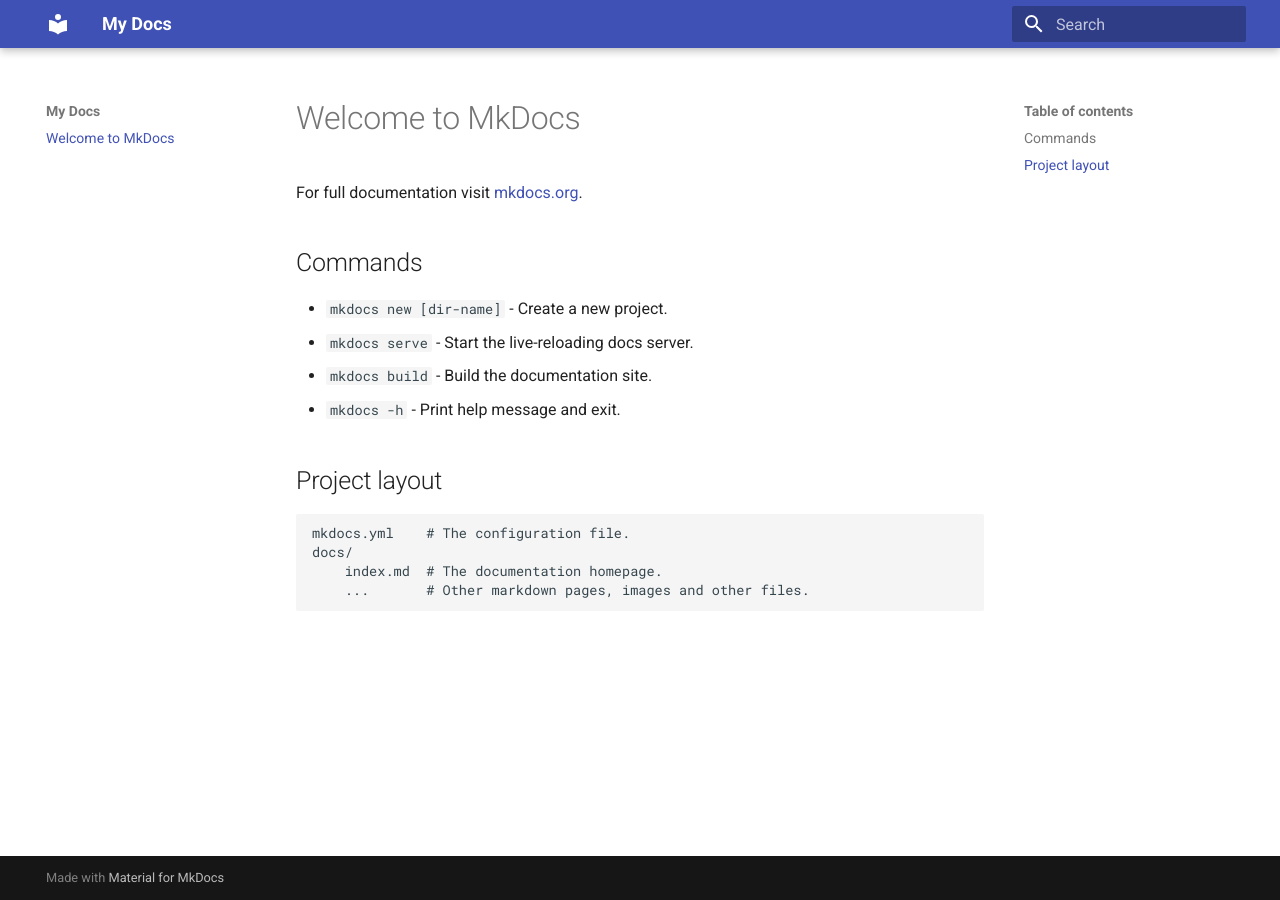
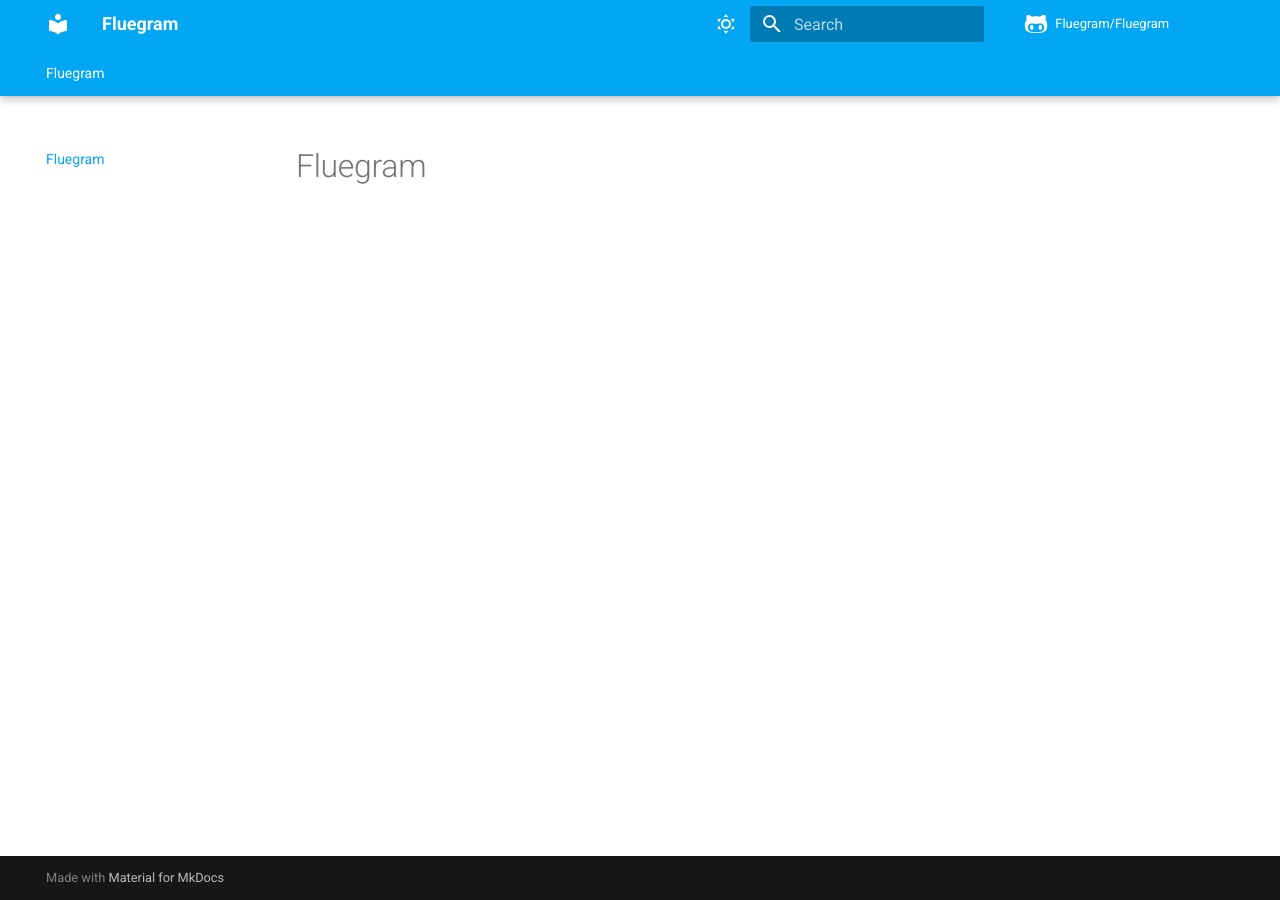
Before and after one commit to Fluegram/docs, an MkDocs documentation site: the page built from docs/index.md, in a window 1280 px wide. Built offline with MkDocs 1.6.1 and Material for MkDocs 9.7.7, drawn with Linux system fonts in a browser that asks for light colours; comment, search, counter and statistics services are not loaded.

Commit message:
Changed configuration and index page

```diff
--- a/docs/index.md
+++ b/docs/index.md
@@ -1,17 +1 @@
-# Welcome to MkDocs
-
-For full documentation visit [mkdocs.org](https://www.mkdocs.org).
-
-## Commands
-
-* `mkdocs new [dir-name]` - Create a new project.
-* `mkdocs serve` - Start the live-reloading docs server.
-* `mkdocs build` - Build the documentation site.
-* `mkdocs -h` - Print help message and exit.
-
-## Project layout
-
-    mkdocs.yml    # The configuration file.
-    docs/
-        index.md  # The documentation homepage.
-        ...       # Other markdown pages, images and other files.
+# Fluegram
--- a/mkdocs.yml
+++ b/mkdocs.yml
@@ -1,4 +1,84 @@
-site_name: My Docs
+site_name: Fluegram
+
+repo_url: https://github.com/Fluegram/Fluegram
+repo_name: Fluegram/Fluegram
 
 theme:
   name: material
+
+  icon:
+    repo: fontawesome/brands/github-alt
+
+
+  features:
+    - navigation.instant
+    - navigation.tracking
+    - navigation.tabs
+    - navigation.tabs.sticky
+    - navigation.top
+    - navigation.expand
+    - navigation.indexes
+    - navigation.sections
+    - toc.follow
+    - toc.integrate
+    - content.tabs.link
+    - content.code.annotate
+    - search.highlight
+    - search.share
+    - search.suggest
+    - announce.dismiss
+    - header.autohide
+
+
+  palette:
+    - media: "(prefers-color-scheme: light)"
+      scheme: default
+      primary: light blue
+      accent: blue
+      toggle:
+        icon: material/weather-sunny
+        name: Switch to dark mode
+    - media: "(prefers-color-scheme: dark)"
+      scheme: slate
+      primary: red
+      accent: light blue
+      toggle:
+        icon: material/weather-night
+        name: Switch to light mode
+plugins:
+  - search:
+      prebuild_index: true
+
+markdown_extensions:
+  - admonition
+  - pymdownx.details
+  - pymdownx.superfences:
+      custom_fences:
+        - name: mermaid
+          class: mermaid
+          format: !!python/name:pymdownx.superfences.fence_code_format
+  - attr_list
+  - md_in_html
+  - pymdownx.highlight:
+      anchor_linenums: true
+      linenums: true
+      auto_title: true
+      linenums_style: table
+      use_pygments: true
+  - pymdownx.inlinehilite
+  - pymdownx.snippets
+  - pymdownx.tabbed:
+      alternate_style: true
+  - tables
+  - footnotes
+  - pymdownx.critic
+  - pymdownx.caret
+  - pymdownx.keys
+  - pymdownx.mark
+  - pymdownx.tilde
+  - pymdownx.emoji:
+      emoji_index: !!python/name:materialx.emoji.twemoji
+      emoji_generator: !!python/name:materialx.emoji.to_svg
+  - def_list
+  - pymdownx.tasklist:
+      custom_checkbox: true
```
